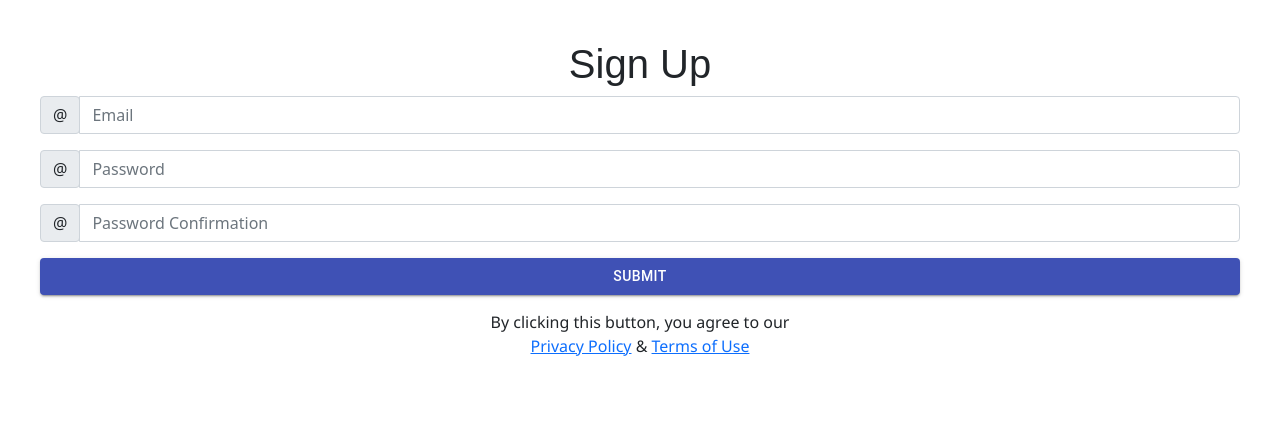
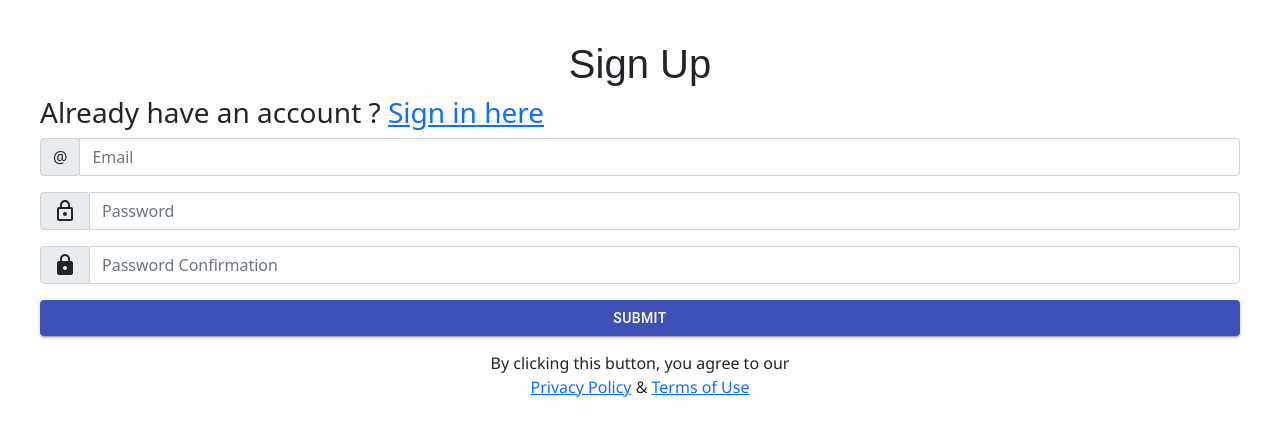
Before and after one commit to RayyanNafees/levisoft, a React (Create React App) app: page / in a window 1280 px wide. Shown: the top 436 px of the page. Built offline with nearby package versions, Linux system fonts and the light colour scheme.

Commit message:
Added materian Icons

```diff
--- a/package.json
+++ b/package.json
@@ -8,6 +8,7 @@
     "@emotion/react": "^11",
     "@emotion/styled": "^11",
     "@material-ui/core": "^4.11.4",
+    "@material-ui/icons": "^4.11.2",
     "@testing-library/jest-dom": "^5.11.4",
     "@testing-library/react": "^11.1.0",
     "@testing-library/user-event": "^12.1.10",
--- a/src/Signup.js
+++ b/src/Signup.js
@@ -5,6 +5,7 @@ import "./login.css";
 import { withStyles } from "@material-ui/core/styles";
 import Button from "@material-ui/core/Button";
 import { indigo } from "@material-ui/core/colors";
+import { Lock, LockOutlined } from "@material-ui/icons";
 
 const ColorButton = withStyles((theme) => ({
   root: {
@@ -37,9 +38,14 @@ export default function SignUp() {
   return (
     <Form className="login">
       <h1>Sign Up</h1>
+      <h3>
+        Already have an account ? <a href="/signin">Sign in here</a>
+      </h3>
+
       <Input tab="@" ph="Email" />
-      <Input tab="@" ph="Password" />
-      <Input tab="@" ph="Password Confirmation" />
+      <Input tab={<LockOutlined />} ph="Password" />
+      <Input tab={<Lock />} ph="Password Confirmation" />
+
       <ColorButton
         variant="contained"
         color="primary"
@@ -47,7 +53,7 @@ export default function SignUp() {
       >
         Submit
       </ColorButton>
-      <p style={{marginTop:15}}>
+      <p style={{ marginTop: 15 }}>
         By clicking this button, you agree to our
         <br />
         <a href="/privacy">Privacy Policy</a> &{" "}
```
Also changed, not shown: 1 other file (tests, documents, lock files or other folders).
